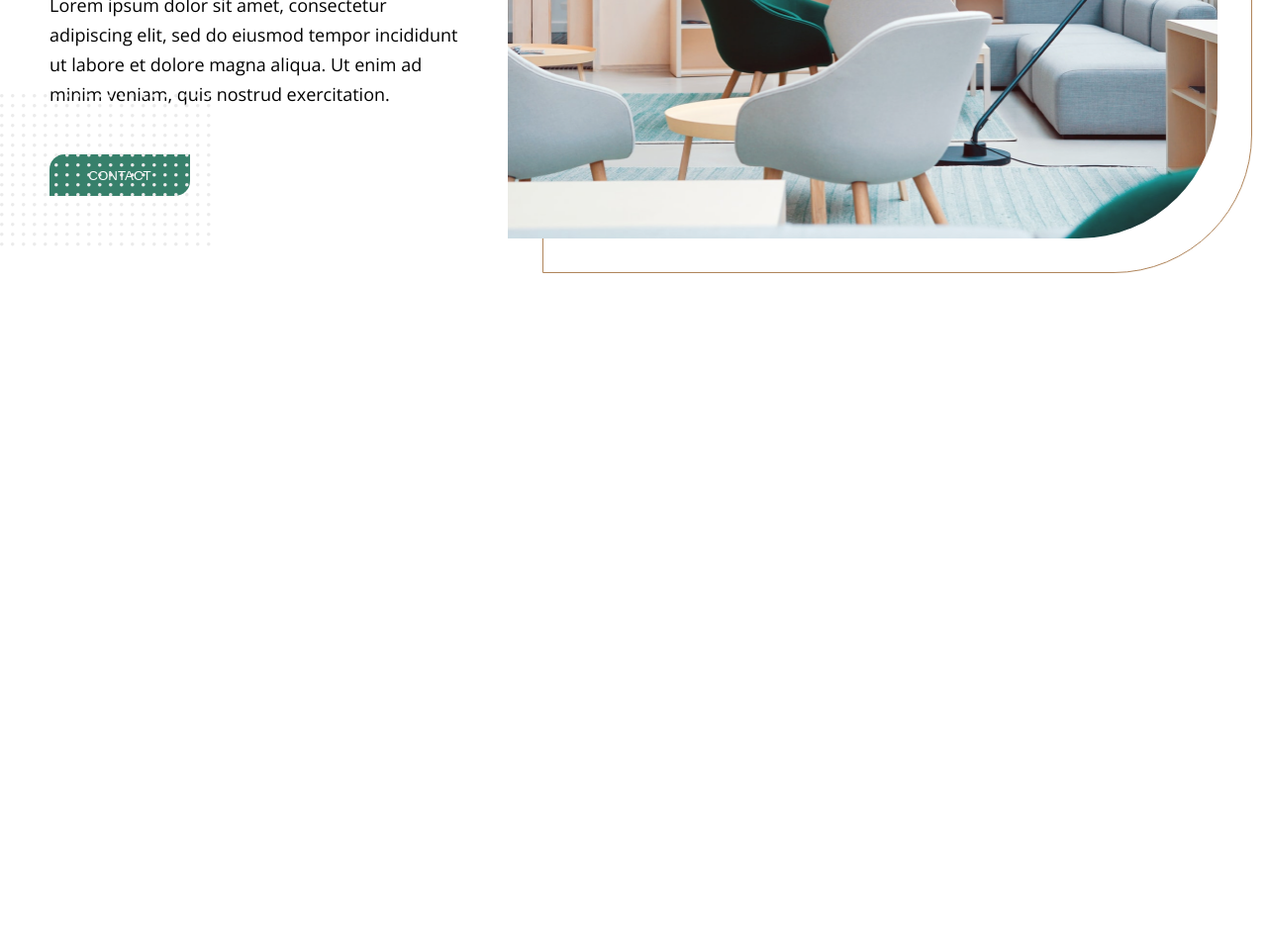
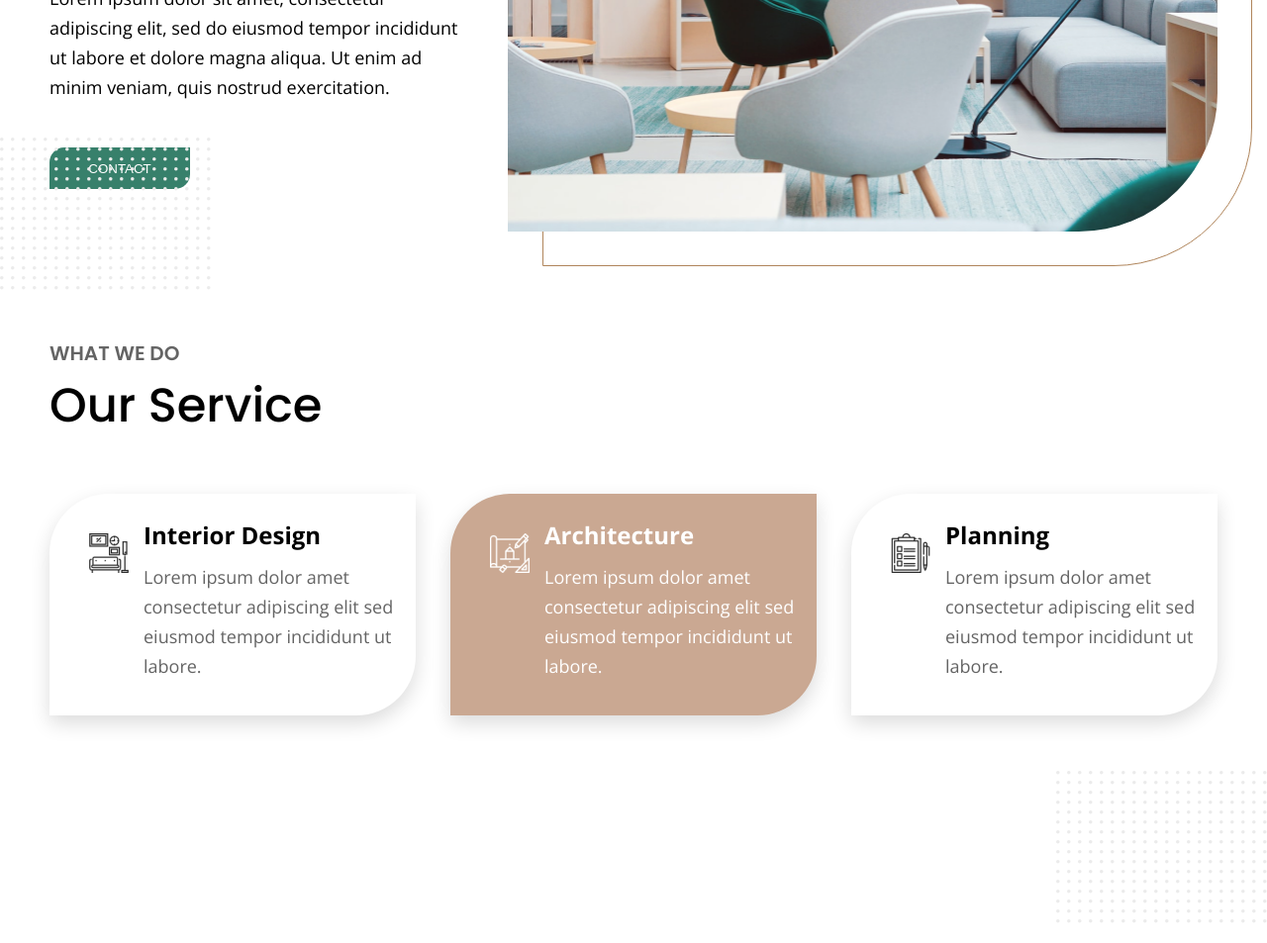
Before and after one commit to erkaevrus/design-agency_landing, a website built with webpack: page src/index.html in a window 1280 px wide. Shown: the part 581-1534 px from the top of the page at 99% size. Before the commit the page ends 857 px from the top, so only its background shows below. Built offline with nearby package versions, Linux system fonts and the light colour scheme.

Commit message:
feat: add service section

```diff
--- a/src/index.html
+++ b/src/index.html
@@ -49,6 +49,39 @@
         <use xlink:href="#dots"></use>
       </svg>
     </section>
+
+    <section class="service">
+      <div class="container service__container">
+        <h4 class="service__subtitle">WHAT WE DO</h4>
+        <h2 class="service__title">Our Service</h2>
+        <div class="service__content">
+          <div class="service__card">
+            <img class="service__img" src="./assets/images/interior.png" alt="icon">
+            <p class="service__card-title">Interior Design</p>
+            <p class="service__text">Lorem ipsum dolor amet consectetur
+              adipiscing elit sed eiusmod tempor
+              incididunt ut labore.</p>
+          </div>
+          <div class="service__card service__card_color">
+            <img class="service__img" src="./assets/images/architecture.png" alt="icon">
+            <p class="service__card-title">Architecture</p>
+            <p class="service__text">Lorem ipsum dolor amet consectetur
+              adipiscing elit sed eiusmod tempor
+              incididunt ut labore.</p>
+          </div>
+          <div class="service__card">
+            <img class="service__img" src="./assets/images/planning.png" alt="icon">
+            <p class="service__card-title">Planning</p>
+            <p class="service__text">Lorem ipsum dolor amet consectetur
+              adipiscing elit sed eiusmod tempor
+              incididunt ut labore.</p>
+          </div>
+        </div>
+      </div>
+      <svg class="service__background-dots" width="213" height="154">
+        <use xlink:href="#dots"></use>
+      </svg>
+    </section>
   </main>
 </body>
 </html>
--- a/src/sass/base/_base.scss
+++ b/src/sass/base/_base.scss
@@ -50,9 +50,7 @@ h2 {
   @include font($size: 48px, $height: 78px, $weight: 500);
 }
 
-h3 {
-  @include font($size: 78px, $height: 65px, $weight: 500);
-}
+
 
 h4 {
   font-family: 'Poppins', serif;
--- /dev/null
+++ b/src/sass/components/_service.scss
@@ -0,0 +1,56 @@
+.service {
+  padding: 100px 0 230px 0;
+  position: relative;
+
+  &__container {
+    display: flex;
+    flex-direction: column;
+  }
+
+  &__title {
+    padding-bottom: 50px;
+  }
+
+  &__content {
+    display: flex;
+    justify-content: space-between;
+    column-gap: 35px;
+  }
+
+  &__card {
+    position: relative;
+    padding: 30px 20px 35px 95px;
+    border-radius: 60px 0px;
+    background: #FFF;
+    box-shadow: 0px 8px 20px 0px rgba(0, 0, 0, 0.14);
+  }
+
+  &__img {
+    position: absolute;
+    top: 40px;
+    left: 40px;
+  }
+
+  &__card-title {
+    @include font($size: 24px, $weight: 700);
+    padding-bottom: 15px;
+  }
+
+  &__text {
+    color: $color-font-secondary;
+  }
+
+  &__card_color {
+    background: $color-secondary;
+
+    >.service__card-title, .service__text {
+      color: $color-light;
+    }
+  }
+
+  &__background-dots {
+    position: absolute;
+    bottom: 20px;
+    right: 0;
+  }
+}
--- a/src/sass/components/_welcome.scss
+++ b/src/sass/components/_welcome.scss
@@ -1,6 +1,7 @@
 .welcome {
-   padding: 107px 0px 0 0px;
+   padding: 100px 0px 100px;
    position: relative;
+   height: 735px;
 
    &__container {
     display: flex;
@@ -33,12 +34,6 @@
       padding-bottom: 46px;
    }
 
-
-
-   &__right-column {
-
-   }
-
    &__img-container {
       position: relative;
    }
@@ -62,7 +57,7 @@
 
    &__background-dots {
       position: absolute;
-      bottom: 0;
+      bottom: -50px;
       left: 0;
    }
 }
--- a/src/sass/style.scss
+++ b/src/sass/style.scss
@@ -14,3 +14,4 @@
 // ---COMPONENTS---
 @import "components/navigation";
 @import "components/welcome";
+@import "components/service";
```
Also changed, not shown: src/assets/images/architecture.png (added), src/assets/images/interior.png (added), src/assets/images/planning.png (added).
